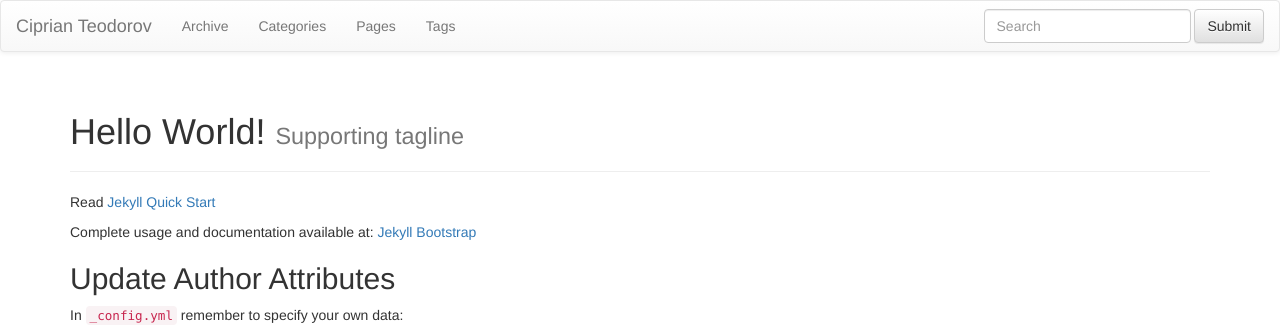
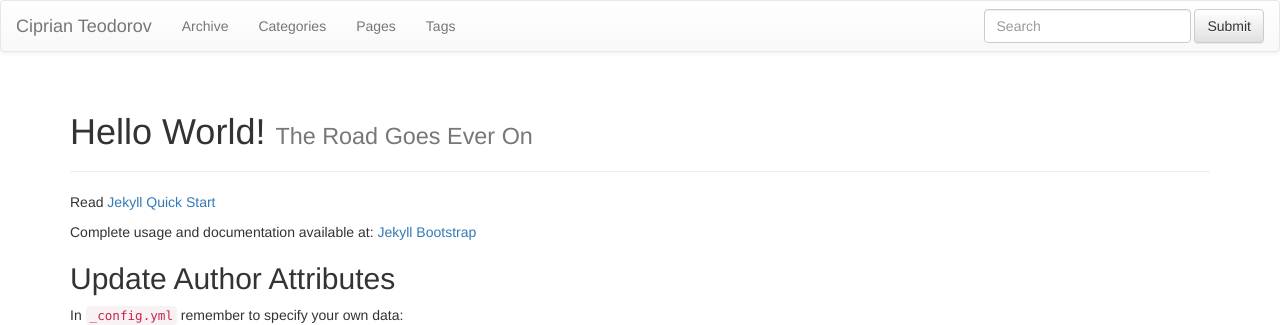
Before and after one commit to teodorov/teodorov.github.io, a Jekyll site: the page built from index.md, in a window 1280 px wide. Shown: the top 325 px of the page. Built offline with Jekyll 4.4.1, drawn with Linux system fonts in a browser that asks for light colours; nearby versions of some CDN libraries; library files that are not in the unit come from our copies.

Commit message:
updated tagline

```diff
--- a/index.md
+++ b/index.md
@@ -1,7 +1,7 @@
 ---
 layout: page
 title: Hello World!
-tagline: Supporting tagline
+tagline: The Road Goes Ever On
 ---
 {% include JB/setup %}
 
```
